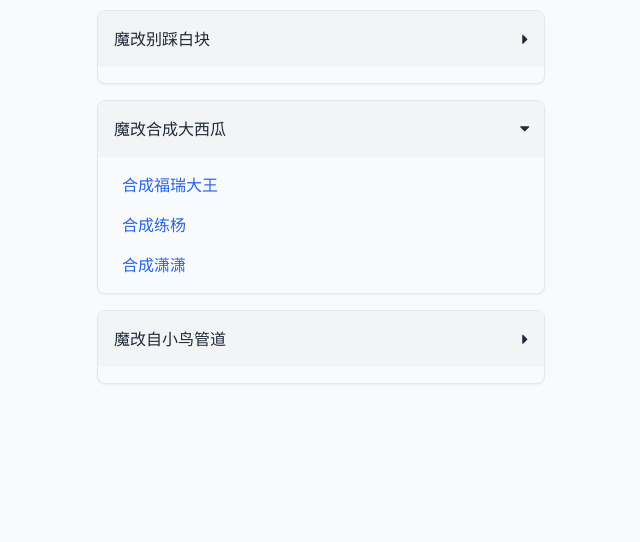
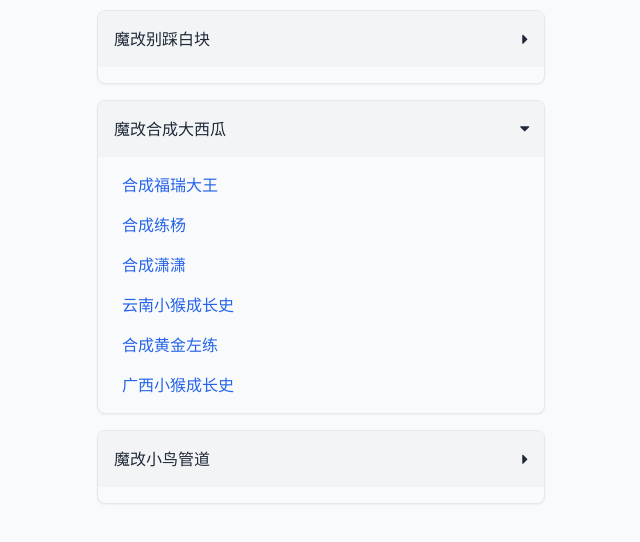
Before and after one commit to DvlGoG0729/DvlGoG0729.github.io, a plain HTML site: page index.html in a window 1280 px wide. Both pictures are taken after a click on the element "魔改合成大西瓜". Shown: the part 110-652 px from the top of the page, without its empty margins (319-959 px from the left). Drawn offline with nearby package versions, Linux system fonts and the light colour scheme.

Commit message:
Update index.html

```diff
--- a/index.html
+++ b/index.html
@@ -53,19 +53,23 @@
                 <a href="https://dvlgog0729.github.io/BigFurry/" target="_blank" class="link-style">合成福瑞大王</a>
                 <a href="https://dvlgog0729.github.io/BigLY/" target="_blank" class="link-style">合成练杨</a>
                 <a href="https://dvlgog0729.github.io/BigXiaoxiao/" target="_blank" class="link-style">合成潇潇</a>
+                <a href="https://dvlgog0729.github.io/BigGoG/" target="_blank" class="link-style">云南小猴成长史</a>
+                <a href="https://dvlgog0729.github.io/BigZuoLian/" target="_blank" class="link-style">合成黄金左练</a>
+                <a href="https://dvlgog0729.github.io/BigDvL/" target="_blank" class="link-style">广西小猴成长史</a>
             </div>
         </div>
 
         <!-- 魔改自小鸟管道 -->
         <div class="category-item">
             <div class="category-header" onclick="toggleCategory('category3')">
-                <span>魔改自小鸟管道</span>
+                <span>魔改小鸟管道</span>
                 <i id="arrow3" class="fa fa-caret-right arrow-icon"></i>
             </div>
             <div id="category3" class="category-content h-0 opacity-0">
                 <a href="https://dvlgog0729.github.io/flyFurry/" target="_blank" class="link-style">福瑞飞飞飞</a>
                 <a href="https://dvlgog0729.github.io/flyFurryBed/" target="_blank" class="link-style">福瑞跳床</a>
                 <a href="https://dvlgog0729.github.io/flyGoG/" target="_blank" class="link-style">躲避男鬼</a>
+                <a href="https://dvlgog0729.github.io/flyXiaoxiao/" target="_blank" class="link-style">小心潇潇</a>
             </div>
         </div>
     </div>
```
